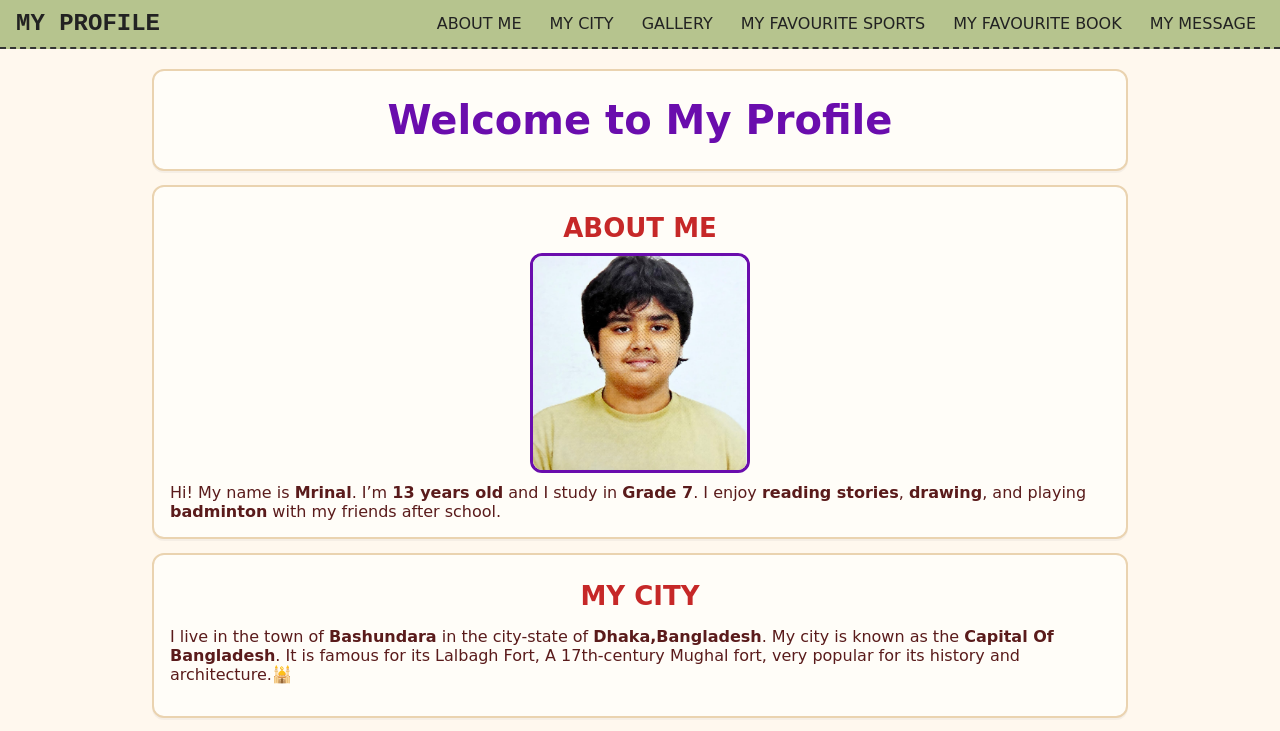
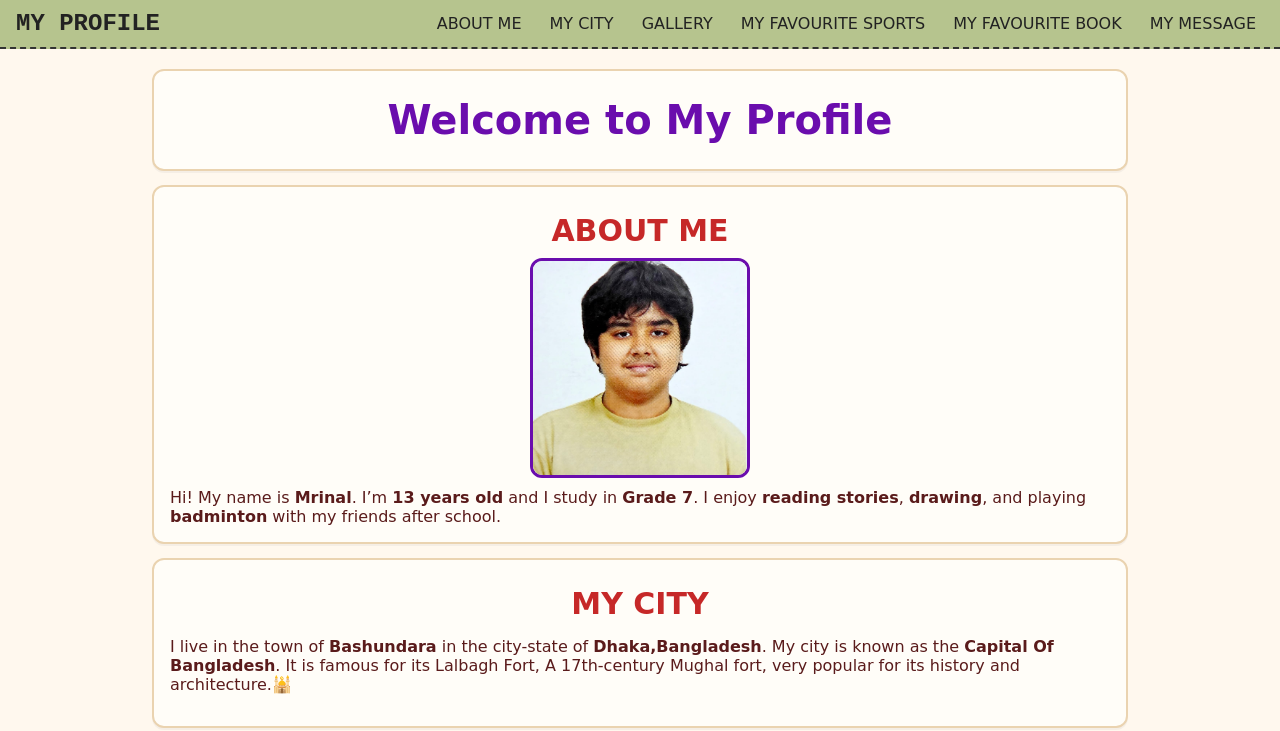
Before and after one commit to Mrinal722/Personal-Portfolio, a plain HTML site: page Index.html in a window 1280 px wide. Shown: the top 731 px of the page. Drawn offline with Linux system fonts and the light colour scheme.

Commit message:
Update style.css

```diff
--- a/style.css
+++ b/style.css
@@ -12,7 +12,7 @@ body {
 /* Headings */
 h1, h2, h3 { text-align: center; margin: 10px 0; }
 h1 { font-size: 40px; font-weight: 800; color: #6a0dad; } /* vivid purple */
-h2 { font-size: 26px; font-weight: 800; color: #c62828; } /* bright red */
+h2 { font-size: 30px; font-weight: 800; color: #c62828; } /* bright red */
 h3 { font-size: 22px; font-weight: 700; color: #b8860b; } /* golden */
 
 /* ========== NAVIGATION BAR ========== */
```
